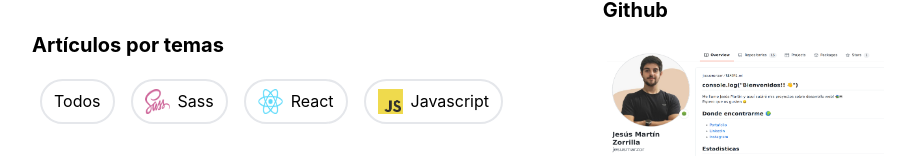
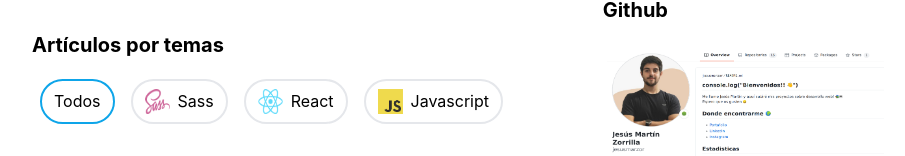
Before and after one commit to jesusmarzor/blog, a Next.js app: page / in a window 1280 px wide. Shown: the part 367-523 px from the top of the page, without its empty margins (180-1085 px from the left). Built offline with nearby package versions, Linux system fonts and the light colour scheme.

Commit message:
Actualizar tags seleccionados

```diff
--- a/components/Tag.jsx
+++ b/components/Tag.jsx
@@ -1,13 +1,15 @@
 import Image from "next/image"
 import Link from "next/link"
+import { useRouter } from "next/router"
 
 export function Tag({children, tag}){
+    const router = useRouter();
     return (
         <Link href={(tag === 'all') ? '/' : `/tags/${tag}`}>
-            <a className="flex justify-center items-center px-3 py-2 mx-2 mb-2 rounded-3xl border-2 border-gray cursor-pointer hover:border-sky-500 transition duration-300 ease">
+            <a className={`flex justify-center items-center px-3 py-2 mx-2 mb-2 rounded-3xl border-2 border-gray cursor-pointer hover:border-sky-500 transition duration-300 ease ${(tag === 'all' && !router.query.tag) && 'border-sky-500'} ${(router.query.tag === tag) && 'border-sky-500'}`}>
                 {
                     (tag !== 'all')
-                    ?
+                    &&
                         <div className="flex justify-centr items-center mr-2">
                             <Image
                                 src={`/img/${tag}.png`}
@@ -16,8 +18,6 @@ export function Tag({children, tag}){
                                 height={25}
                             />
                         </div>
-                    :
-                        null
                 }
                 {children}
             </a>
```
